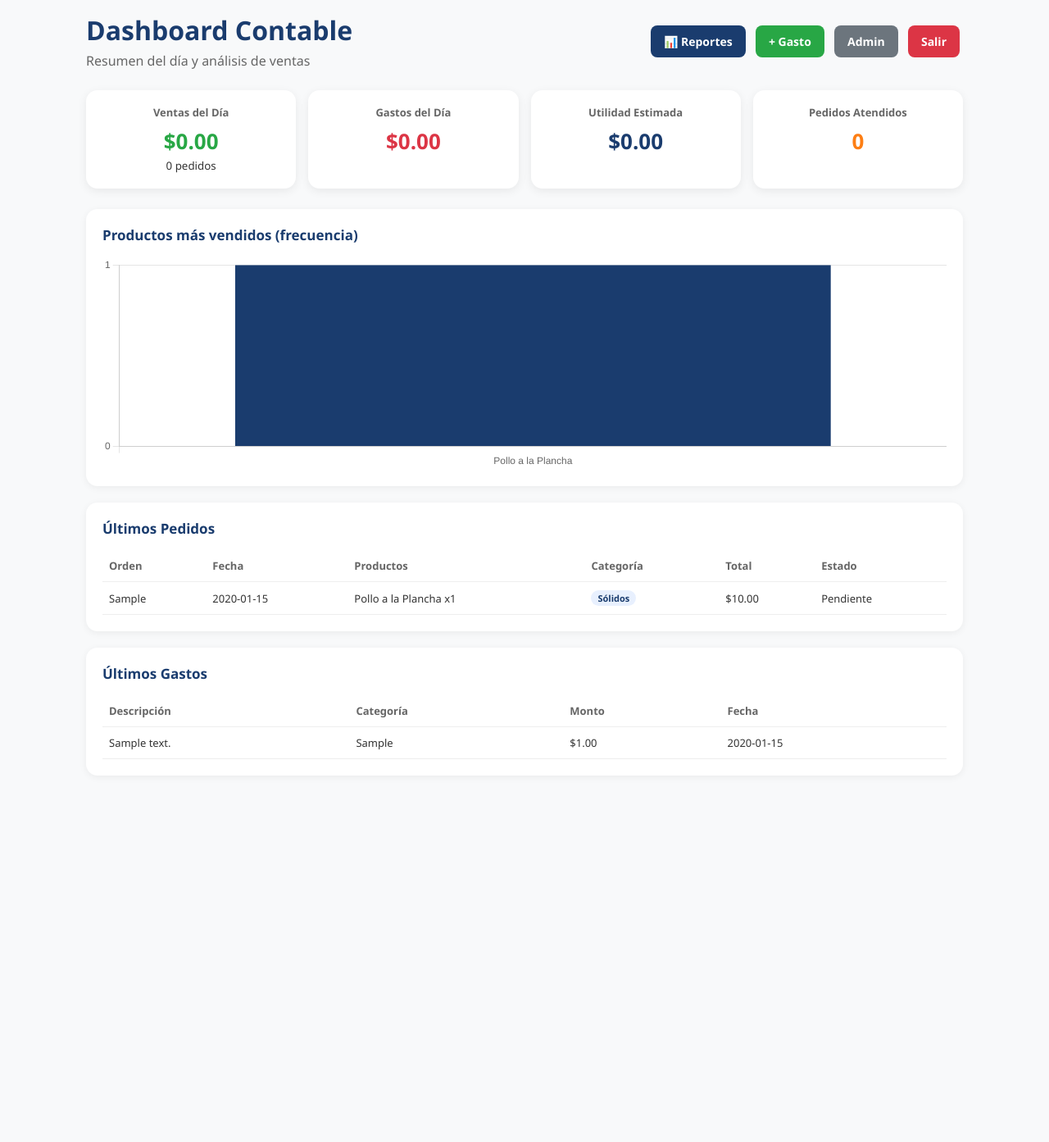
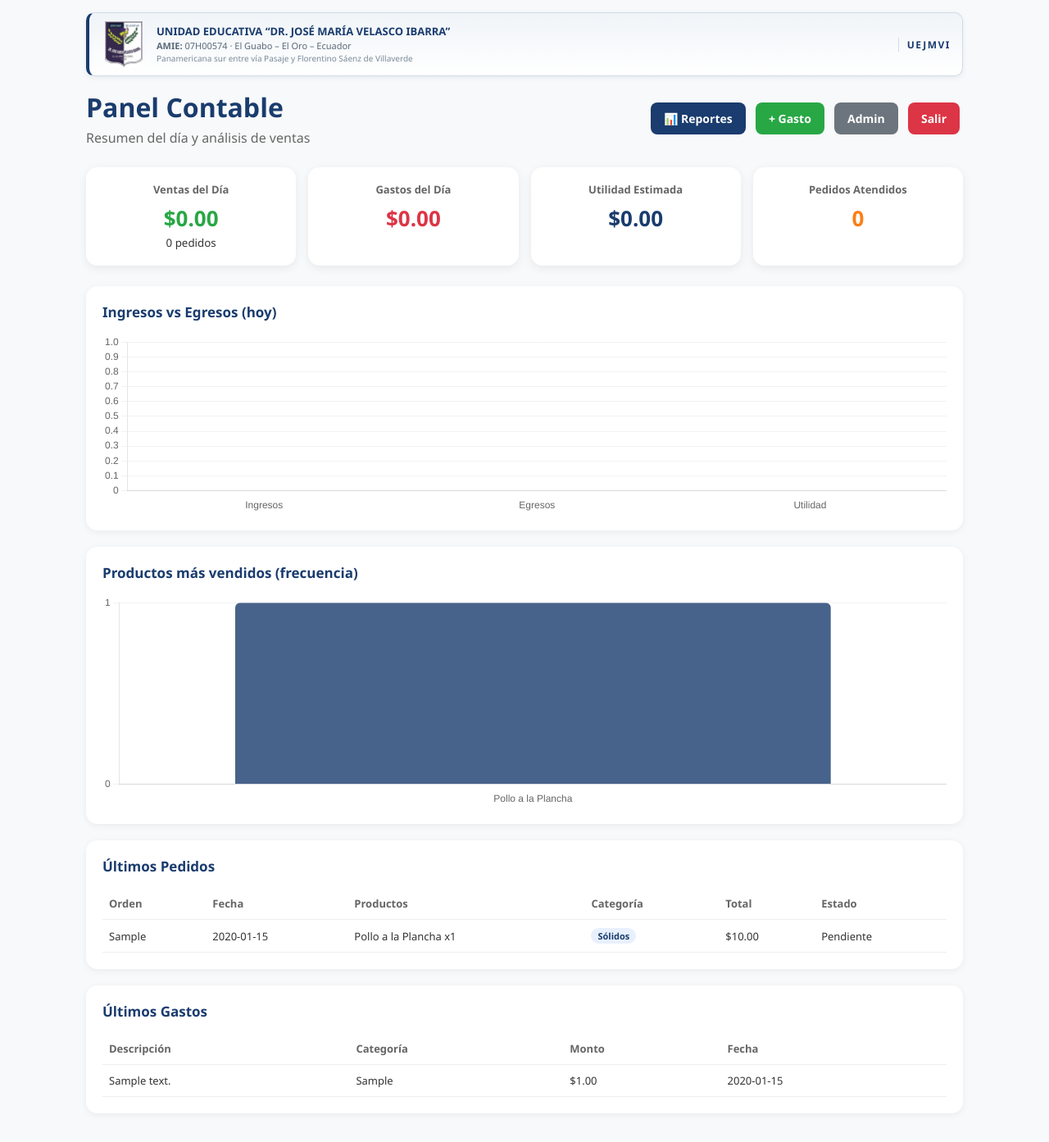
Before and after one commit to paopao0380-svg/recarga-veloz, a Flask app: page /contable in a window 1280 px wide. Shown: the whole page at 82% size. Before the commit the page ends 915 px from the top, so only its background shows below. Run offline with Flask 3, Linux system fonts and the light colour scheme; a user stored in the database is signed in; data comes from the database, SQL or seed files in the repository; tables that the repository leaves empty hold one stand-in row (values such as "Sample post").

Commit message:
actualizar contable con membrete

```diff
--- a/templates/contable.html
+++ b/templates/contable.html
@@ -5,8 +5,10 @@
     <meta name="viewport" content="width=device-width, initial-scale=1.0">
     <meta name="theme-color" content="#1a3c6e">
     <link rel="manifest" href="/static/manifest.json">
-    <title>Dashboard Contable - Recarga Veloz</title>
+    <title>Panel Contable - Recarga Veloz</title>
     <link rel="stylesheet" href="{{ url_for('static', filename='css/style.css') }}">
+    <link rel="stylesheet" href="{{ url_for('static', filename='css/membrete.css') }}">
+
     <script src="https://cdn.jsdelivr.net/npm/chart.js@4.4.1/dist/chart.umd.min.js"></script>
     <style>
         .dashboard-header { display: flex; justify-content: space-between; align-items: center; margin-bottom: 25px; flex-wrap: wrap; gap: 10px; }
@@ -37,13 +39,45 @@
             display: inline-block; background: #e8f0fe; color: #1a3c6e;
             padding: 2px 8px; border-radius: 10px; font-size: 11px; font-weight: 600;
         }
+
+        .inst-header {
+            display: flex;
+            align-items: center;
+            justify-content: center;
+            gap: 8px;
+            padding: 10px 12px 6px;
+            margin-bottom: 6px;
+        }
+        .inst-crest {
+            width: 28px;
+            height: 28px;
+            object-fit: contain;
+        }
+        .inst-name {
+            font-size: 12px;
+            color: #5a6a7a;
+            font-weight: 500;
+            letter-spacing: 0.2px;
+        }
     </style>
 </head>
 <body>
     <div class="container">
-        <div class="dashboard-header">
+
+    <div class="membrete" style="display:flex;align-items:center;gap:12px;padding:10px 14px;margin:0 0 16px 0;background:linear-gradient(180deg,#f0f4f8 0%,#ffffff 100%);border:1px solid #d0dbe8;border-left:4px solid #1a3c6e;border-radius:10px;box-shadow:0 2px 6px rgba(26,60,110,0.08);width:100%;box-sizing:border-box;">
+      <img src="{{ url_for('static', filename='icons/escudo.png') }}" alt="Escudo" style="width:56px;height:56px;object-fit:contain;flex-shrink:0;" onerror="this.onerror=null;this.src='{{ url_for('static', filename='icons/escudo.jpg') }}';">
+      <div style="flex:1;min-width:0;line-height:1.35;">
+        <div style="font-size:13px;font-weight:800;color:#1a3c6e;">UNIDAD EDUCATIVA “DR. JOSÉ MARÍA VELASCO IBARRA”</div>
+        <div style="font-size:11px;color:#5a6a7a;margin-top:2px;"><strong>AMIE:</strong> 07H00574 · El Guabo – El Oro – Ecuador</div>
+        <div style="font-size:10px;color:#7a8a9a;margin-top:1px;">Panamericana sur entre vía Pasaje y Florentino Sáenz de Villaverde</div>
+      </div>
+      <div style="font-size:12px;font-weight:800;color:#1a3c6e;letter-spacing:1.5px;border-left:1px solid #d0dbe8;padding-left:10px;flex-shrink:0;">UEJMVI</div>
+    </div>
+
+
+    <div class="dashboard-header">
             <div>
-                <h1 style="color:#1a3c6e; margin:0;">Dashboard Contable</h1>
+                <h1 style="color:#1a3c6e; margin:0;">Panel Contable</h1>
                 <p style="color:#666; margin:5px 0 0;">Resumen del día y análisis de ventas</p>
             </div>
             <div class="btn-bar">
@@ -77,6 +111,13 @@
         </div>
 
         <div class="section">
+            <h2>Ingresos vs Egresos (hoy)</h2>
+            <div class="chart-box" style="height:220px;">
+                <canvas id="chartIngresosEgresos"></canvas>
+            </div>
+        </div>
+
+        <div class="section">
             <h2>Productos más vendidos (frecuencia)</h2>
             <div class="chart-box">
                 <canvas id="chartTop"></canvas>
@@ -86,7 +127,7 @@
         {% if stock_bajo %}
         <div class="section">
             <h2>⚠️ Productos con Stock Bajo</h2>
-            {% for p in stock_bajo %}
+            {% for p in stock_bajo|default([]) %}
             <div class="alert-stock">
                 <strong>{{ p.nombre }}</strong> — Stock: {{ p.stock }} (mínimo: {{ p.stock_minimo }})
             </div>
@@ -108,7 +149,7 @@
                     </tr>
                 </thead>
                 <tbody>
-                    {% for p in ultimos_pedidos %}
+                    {% for p in ultimos_pedidos|default([]) %}
                     <tr>
                         <td>{{ p.numero_orden }}</td>
                         <td>{{ p.fecha }}</td>
@@ -142,7 +183,7 @@
                     </tr>
                 </thead>
                 <tbody>
-                    {% for g in ultimos_gastos %}
+                    {% for g in ultimos_gastos|default([]) %}
                     <tr>
                         <td>{{ g.descripcion }}</td>
                         <td>{{ g.categoria }}</td>
@@ -158,8 +199,31 @@
     </div>
 
     <script>
-        const labels = [{% for t in top_productos %}"{{ t.nombre }}"{% if not loop.last %},{% endif %}{% endfor %}];
-        const data = [{% for t in top_productos %}{{ t.total_vendido }}{% if not loop.last %},{% endif %}{% endfor %}];
+        const labels = [{% for t in top_productos|default([]) %}"{{ t.nombre|replace('"', '') }}"{% if not loop.last %},{% endif %}{% endfor %}];
+        const data = [{% for t in top_productos|default([]) %}{{ t.total_vendido }}{% if not loop.last %},{% endif %}{% endfor %}];
+        new Chart(document.getElementById('chartIngresosEgresos'), {
+            type: 'bar',
+            data: {
+                labels: ['Ingresos', 'Egresos', 'Utilidad'],
+                datasets: [{
+                    data: [{{ ventas_hoy.total }}, {{ gastos_hoy.total }}, {{ utilidad }}],
+                    backgroundColor: ['rgba(40,167,69,0.75)', 'rgba(220,53,69,0.75)', 'rgba(26,60,110,0.75)'],
+                    borderRadius: 8,
+                    borderSkipped: false,
+                    barPercentage: 0.45
+                }]
+            },
+            options: {
+                responsive: true,
+                maintainAspectRatio: false,
+                plugins: { legend: { display: false } },
+                scales: {
+                    y: { beginAtZero: true, grid: { color: 'rgba(0,0,0,0.05)' } },
+                    x: { grid: { display: false } }
+                }
+            }
+        });
+
         if (labels.length) {
             new Chart(document.getElementById('chartTop'), {
                 type: 'bar',
@@ -168,14 +232,15 @@
                     datasets: [{
                         label: 'Unidades vendidas',
                         data: data,
-                        backgroundColor: ['#1a3c6e','#c41e3a','#28a745','#fd7e14','#6f42c1','#17a2b8','#ffc107','#e83e8c']
+                        backgroundColor: 'rgba(26, 60, 110, 0.8)',
+                        borderRadius: 6
                     }]
                 },
                 options: {
                     responsive: true,
                     maintainAspectRatio: false,
                     plugins: { legend: { display: false } },
-                    scales: { y: { beginAtZero: true, ticks: { stepSize: 1 } } }
+                    scales: { y: { beginAtZero: true, ticks: { stepSize: 1 }, grid: { color: 'rgba(0,0,0,0.05)' } }, x: { grid: { display: false } } }
                 }
             });
         }
```
